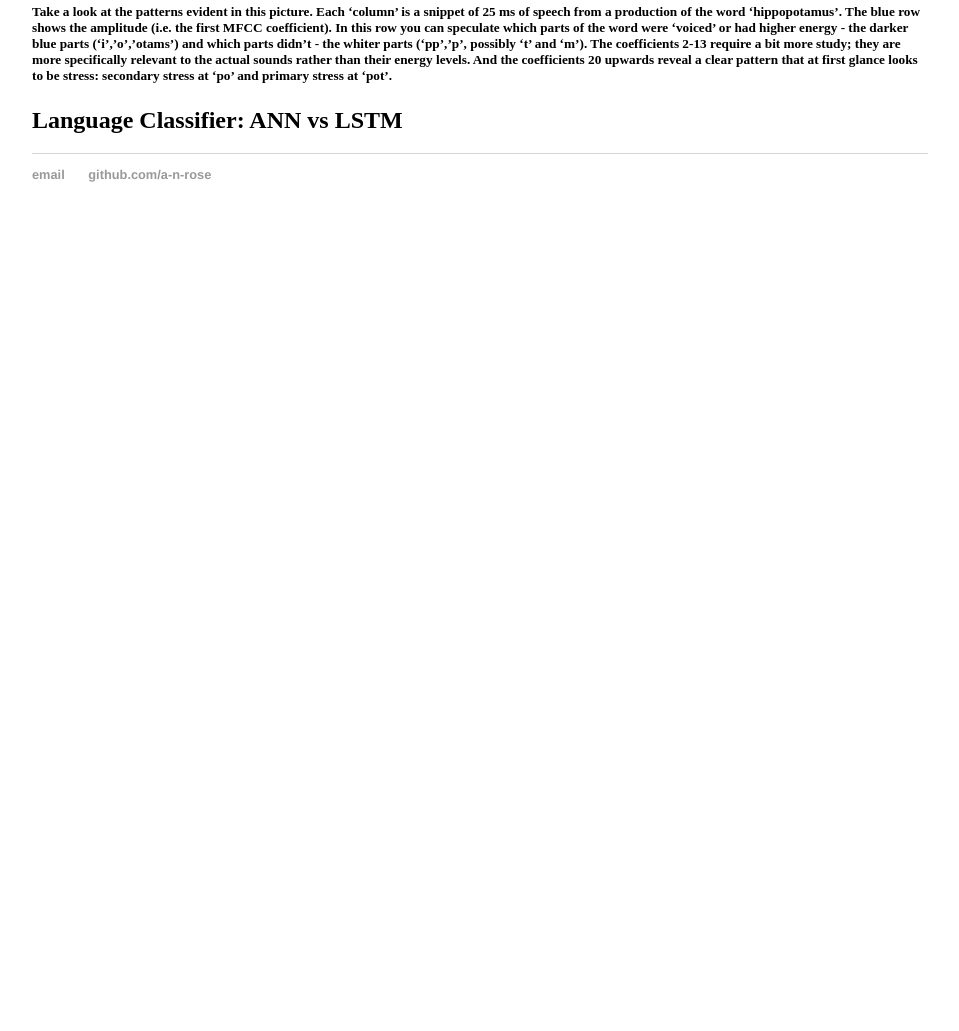
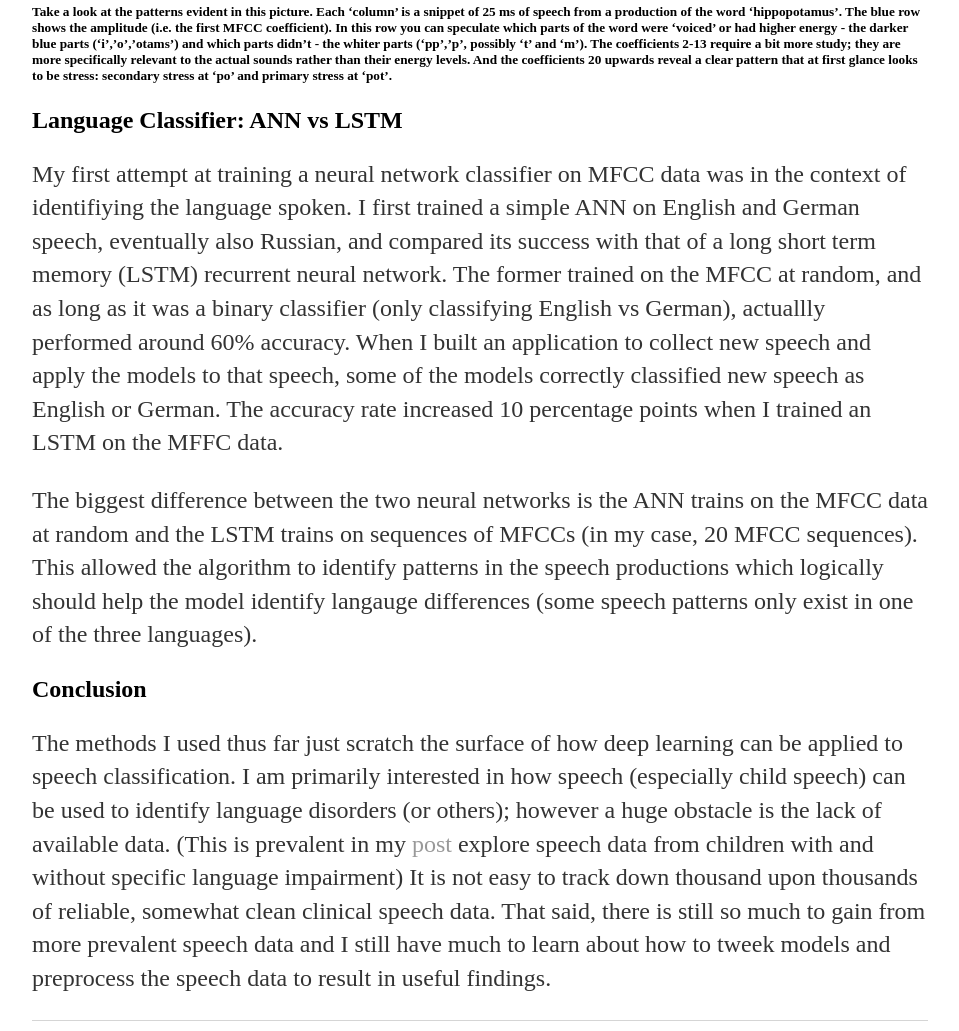
Before and after one commit to a-n-rose/a-n-rose.github.io, a Jekyll site: the page built from _posts/2018-09-09-MFCC-extraction-prep-speech-4-deep-learning.md, in a window 1280 px wide and 1400 px high, scrolled down 2474 px. Shown: the part 369-1400 px from the top of the window, without its empty margins (160-1119 px from the left). Built offline with Jekyll 4.4.1, drawn with Linux system fonts in a browser that asks for light colours; before the commit the page ends 3085 px from its top, so only the background shows below that.

Commit message:
ANN vs LSTM, conclusion, link to sli speech post

```diff
--- a/_posts/2018-09-09-MFCC-extraction-prep-speech-4-deep-learning.md
+++ b/_posts/2018-09-09-MFCC-extraction-prep-speech-4-deep-learning.md
@@ -32,3 +32,11 @@ To identify changes of speech sounds over a period of milliseconds, a *series* o
 
 
 ## Language Classifier: ANN vs LSTM
+
+My first attempt at training a neural network classifier on MFCC data was in the context of identifiying the language spoken. I first trained a simple ANN on English and German speech, eventually also Russian, and compared its success with that of a long short term memory (LSTM) recurrent neural network. The former trained on the MFCC at random, and as long as it was a binary classifier (only classifying English vs German), actuallly performed around 60% accuracy. When I built an application to collect new speech and apply the models to that speech, some of the models correctly classified new speech as English or German. The accuracy rate increased 10 percentage points when I trained an LSTM on the MFFC data.
+
+The biggest difference between the two neural networks is the ANN trains on the MFCC data at random and the LSTM trains on sequences of MFCCs (in my case, 20 MFCC sequences). This allowed the algorithm to identify patterns in the speech productions which logically should help the model identify langauge differences (some speech patterns only exist in one of the three languages).
+
+## Conclusion
+
+The methods I used thus far just scratch the surface of how deep learning can be applied to speech classification. I am primarily interested in how speech (especially child speech) can be used to identify language disorders (or others); however a huge obstacle is the lack of available data. (This is prevalent in my <a href="/2018/09/09/ID-SLI-speech.html">post</a> explore speech data from children with and without specific language impairment) It is not easy to track down thousand upon thousands of reliable, somewhat clean clinical speech data. That said, there is still so much to gain from more prevalent speech data and I still have much to learn about how to tweek models and preprocess the speech data to result in useful findings.
```
